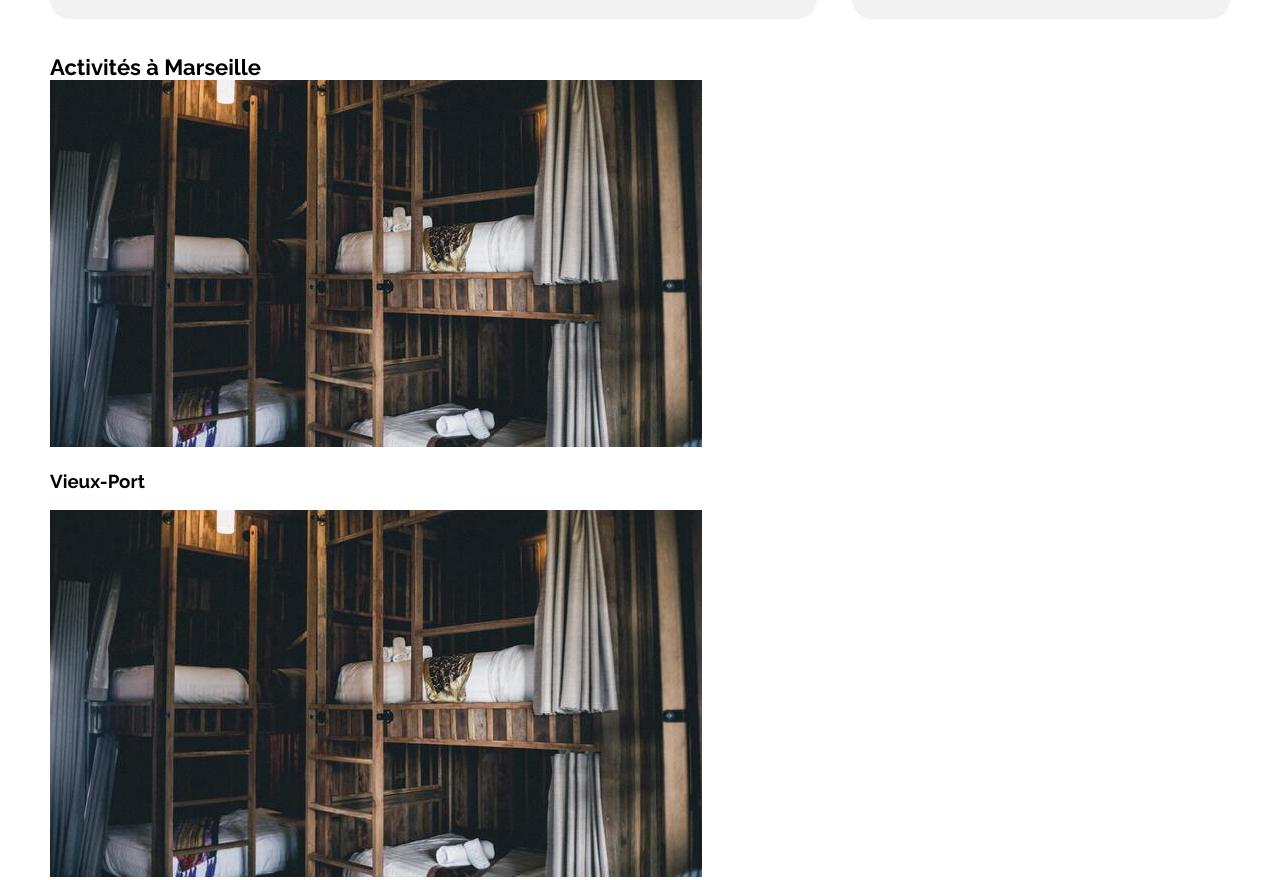
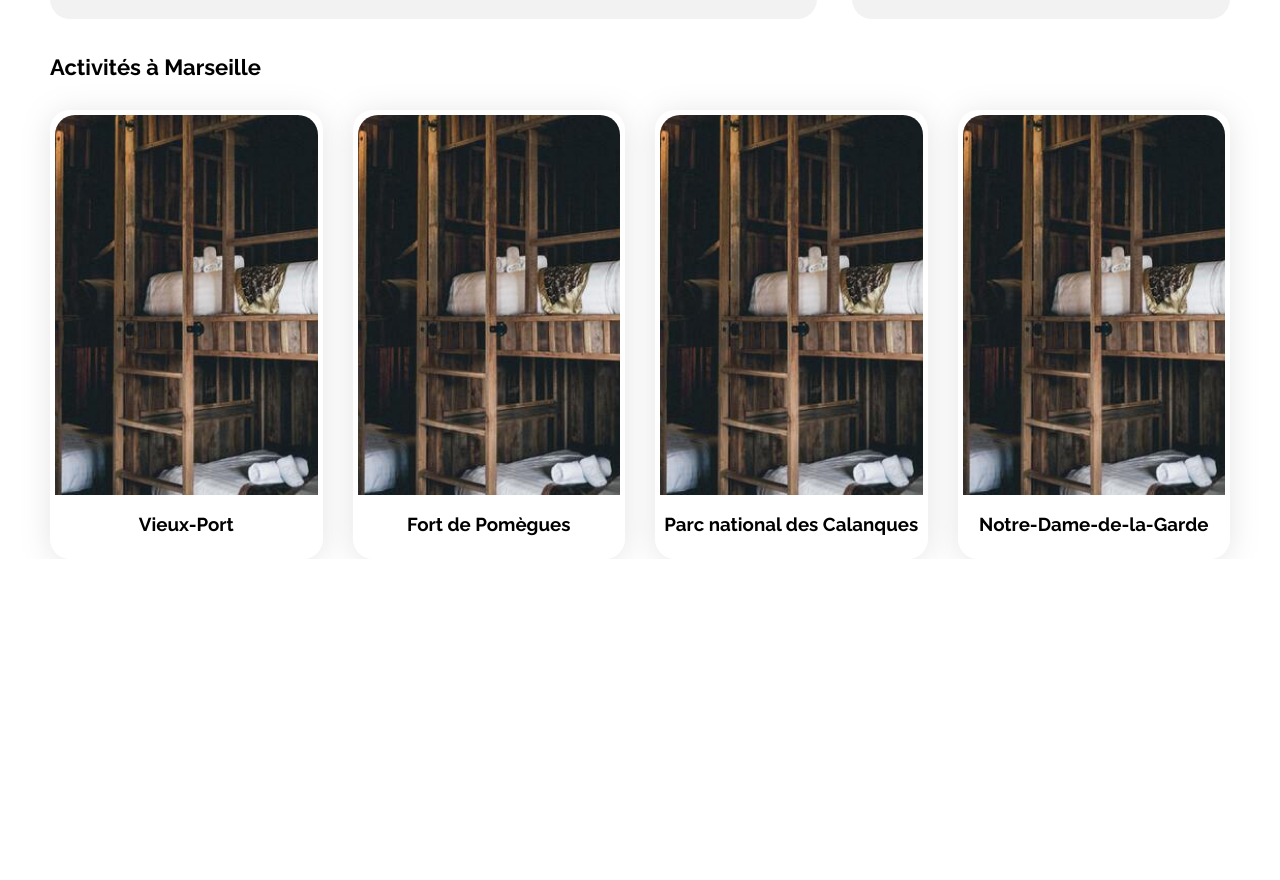
Before and after one commit to mmdev73/P2_transformez-une-maquette-en-site-web-avec-html-et-css_102023, a plain HTML site: page index.html in a window 1280 px wide. Shown: the part 1113-1993 px from the top of the page. After the commit the page ends 1672 px from the top, so only its background shows below. Drawn offline with Linux system fonts and the light colour scheme.

Commit message:
activites+design

```diff
--- a/css/style.css
+++ b/css/style.css
@@ -48,14 +48,14 @@ a {
     font-size: 22px;
 }
 
-.card, .heb-card {
+.card, .heb-card, .acti-card {
     background-color: white;
     border-radius: 20px;
     padding: 5px;
     filter: drop-shadow(0px 3px 15px rgba(0, 0, 0, 0.1));
 }
 
-.card img, .heb-card img {
+.card img, .heb-card img, .acti-card img {
     object-fit: cover;
 }
 
@@ -282,8 +282,37 @@ menu li a{
 }
 
 /*** Activités ***/
+.activites-main-container{
+    display: flex;
+    flex-flow: column;
+    gap: 30px;
+}
 
+.acti-card-container{
+    display: flex;
+    align-items: flex-start;
+    gap: 30px;
+    align-self: stretch;
+}
 
+.acti-card-link{
+    width: 25%;
+}
+
+.acti-card{
+    display: flex;
+    height: 439px;
+    flex-direction: column;
+    justify-content: flex-end;
+    align-items: center;
+    flex: 1 0 0;
+}
+
+.acti-card img{
+    height: 380px;
+    width: 100%;
+    border-radius: 20px 20px 0 0;
+}
 
 
 /* Le code ci-dessous correspond à la version responsive uniquement */
--- a/index.html
+++ b/index.html
@@ -243,34 +243,35 @@
             </div>
             <section class="activites-main-container">
                 <h2 class="section-title">Activités à Marseille</h2>
-
-                <a href="#" class="acti-card-link">
+                <div class="acti-card-container">
+                    <a href="#" class="acti-card-link display-block">
                         <article class="acti-card">
                             <img src="./images/hebergements/nicate-lee.jpg" alt="Image de la chambre d'hôtel montrant un lit">
                             <h3 class="acti-card-title">Vieux-Port</h3>
                         </article>
                     </a>
 
-                <a href="#" class="acti-card-link">
+                    <a href="#" class="acti-card-link display-block">
                         <article class="acti-card">
                             <img src="./images/hebergements/nicate-lee.jpg" alt="Image de la chambre d'hôtel montrant un lit">
                             <h3 class="acti-card-title">Fort de Pomègues</h3>
                         </article>
                     </a>
 
-                <a href="#" class="acti-card-link">
+                    <a href="#" class="acti-card-link display-block">
                         <article class="acti-card">
                             <img src="./images/hebergements/nicate-lee.jpg" alt="Image de la chambre d'hôtel montrant un lit">
                             <h3 class="acti-card-title">Parc national des Calanques</h3>
                         </article>
                     </a>
 
-                <a href="#" class="acti-card-link">
+                    <a href="#" class="acti-card-link display-block">
                         <article class="acti-card">
                             <img src="./images/hebergements/nicate-lee.jpg" alt="Image de la chambre d'hôtel montrant un lit">
                             <h3 class="acti-card-title">Notre-Dame-de-la-Garde</h3>
                         </article>
                     </a>
+                </div>
             </section>
         </main>
         <footer></footer>
```
Lines whose indentation alone changed are shown as unchanged.
